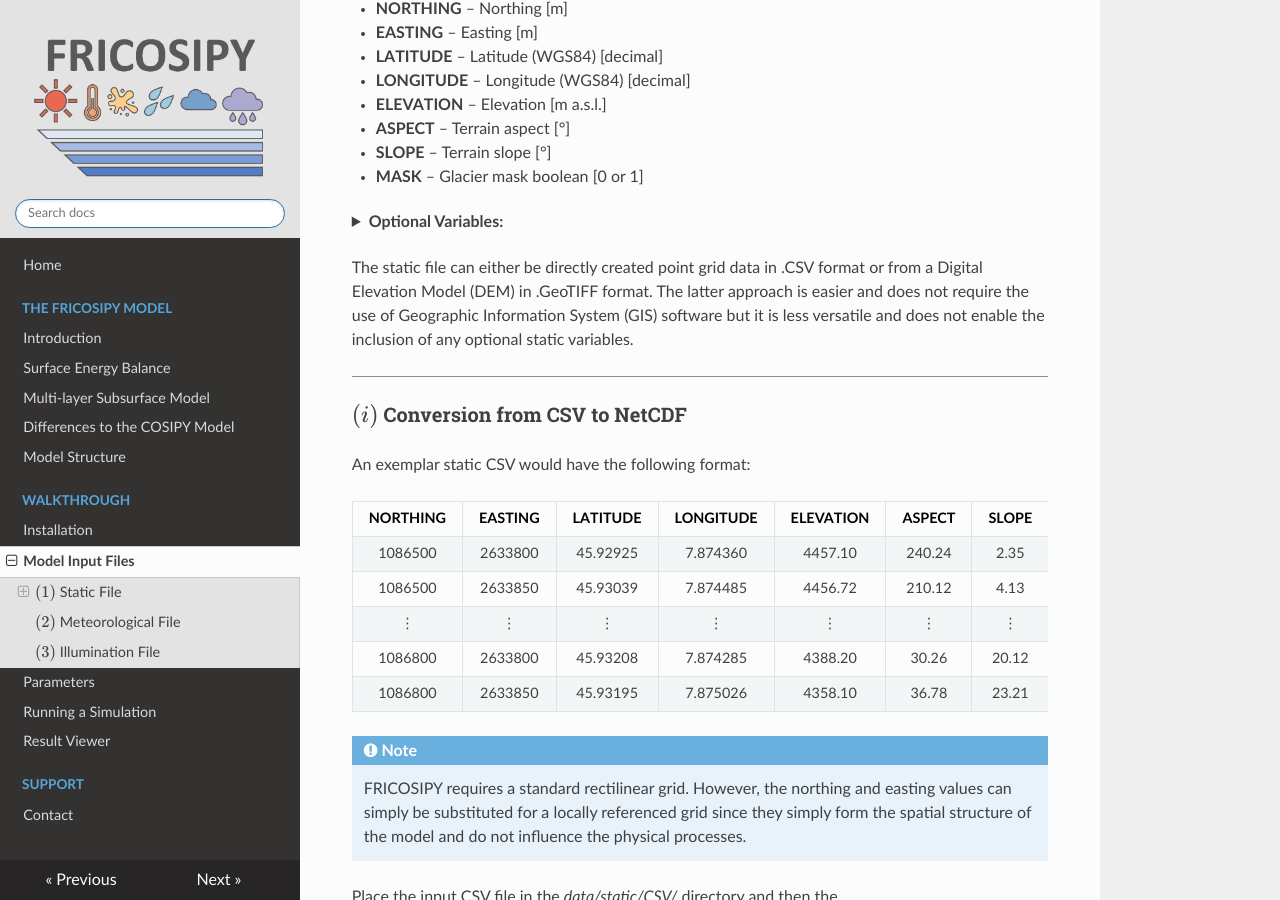
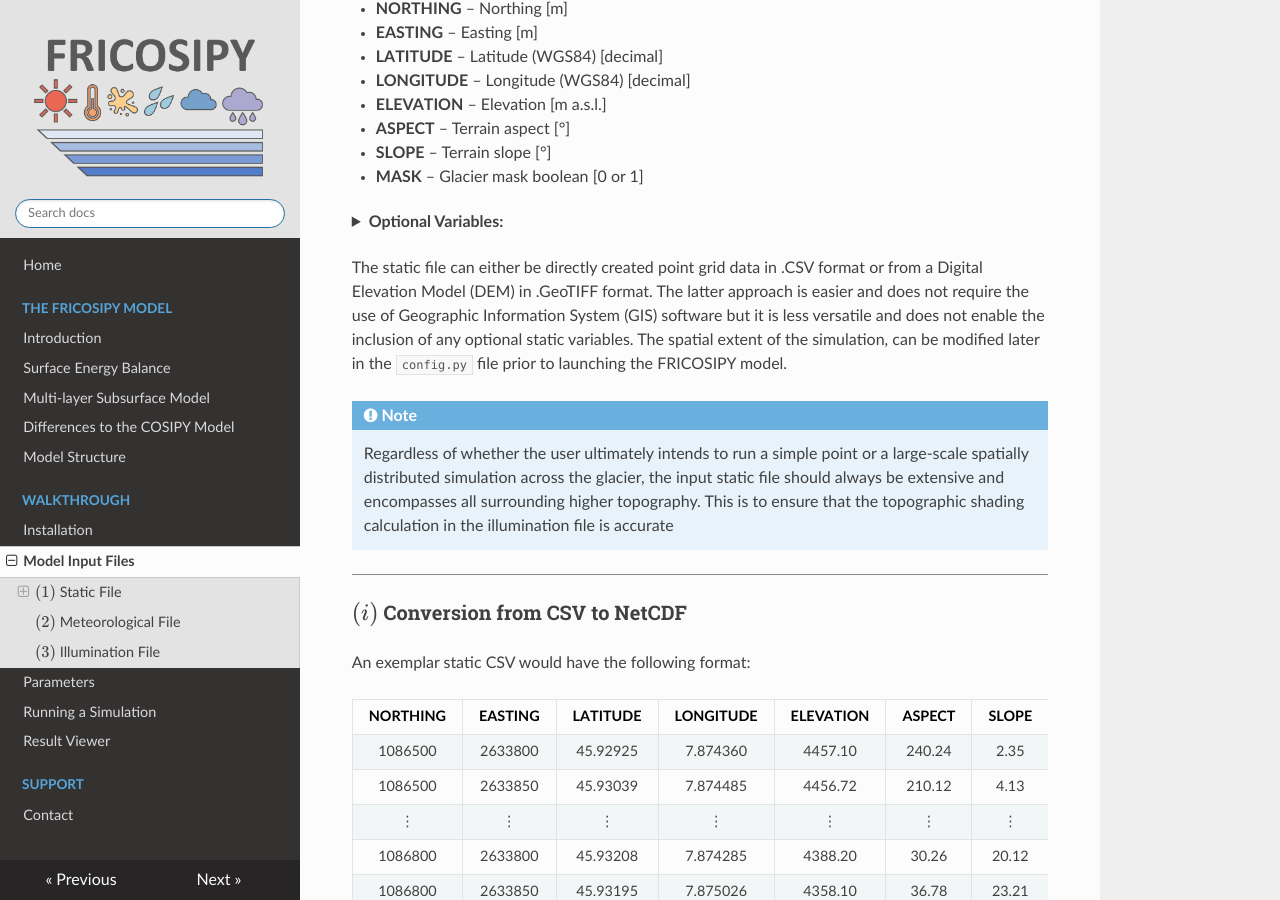
Before and after one commit to MarcusGastaldello/FRICOSIPY, an MkDocs documentation site: the page built from docs/model_input_files.md, in a window 1280 px wide and 900 px high, scrolled down 635 px. Built offline with MkDocs 1.6.1, drawn with Linux system fonts in a browser that asks for light colours.

Commit message:
Enhance documentation on static file creation and usage
Added note on simulation spatial extent and input file requirements.

```diff
--- a/docs/model_input_files.md
+++ b/docs/model_input_files.md
@@ -37,7 +37,10 @@ $(x,y)$ and requires the following variables:
     * **PRECIPITATION_CLIMATIOLOGY** – Precipitation climatology [m yr$^{-1}$] <br> *(annual precipitation climatology for the three-phase anomaly model)*
 
 <br>
-The static file can either be directly created point grid data in .CSV format or from a Digital Elevation Model (DEM) in .GeoTIFF format. The latter approach is easier and does not require the use of Geographic Information System (GIS) software but it is less versatile and does not enable the inclusion of any optional static variables.
+The static file can either be directly created point grid data in .CSV format or from a Digital Elevation Model (DEM) in .GeoTIFF format. The latter approach is easier and does not require the use of Geographic Information System (GIS) software but it is less versatile and does not enable the inclusion of any optional static variables. The spatial extent of the simulation, can be modified later in the `config.py` file prior to launching the FRICOSIPY model.
+
+!!! note
+    Regardless of whether the user ultimately intends to run a simple point or a large-scale spatially distributed simulation across the glacier, the input static file should always be extensive and encompasses all surrounding higher topography. This is to ensure that the topographic shading calculation in the illumination file is accurate
 
 <hr style="height:1px; background-color:#8b8b8b; border:none;" />
 
```
